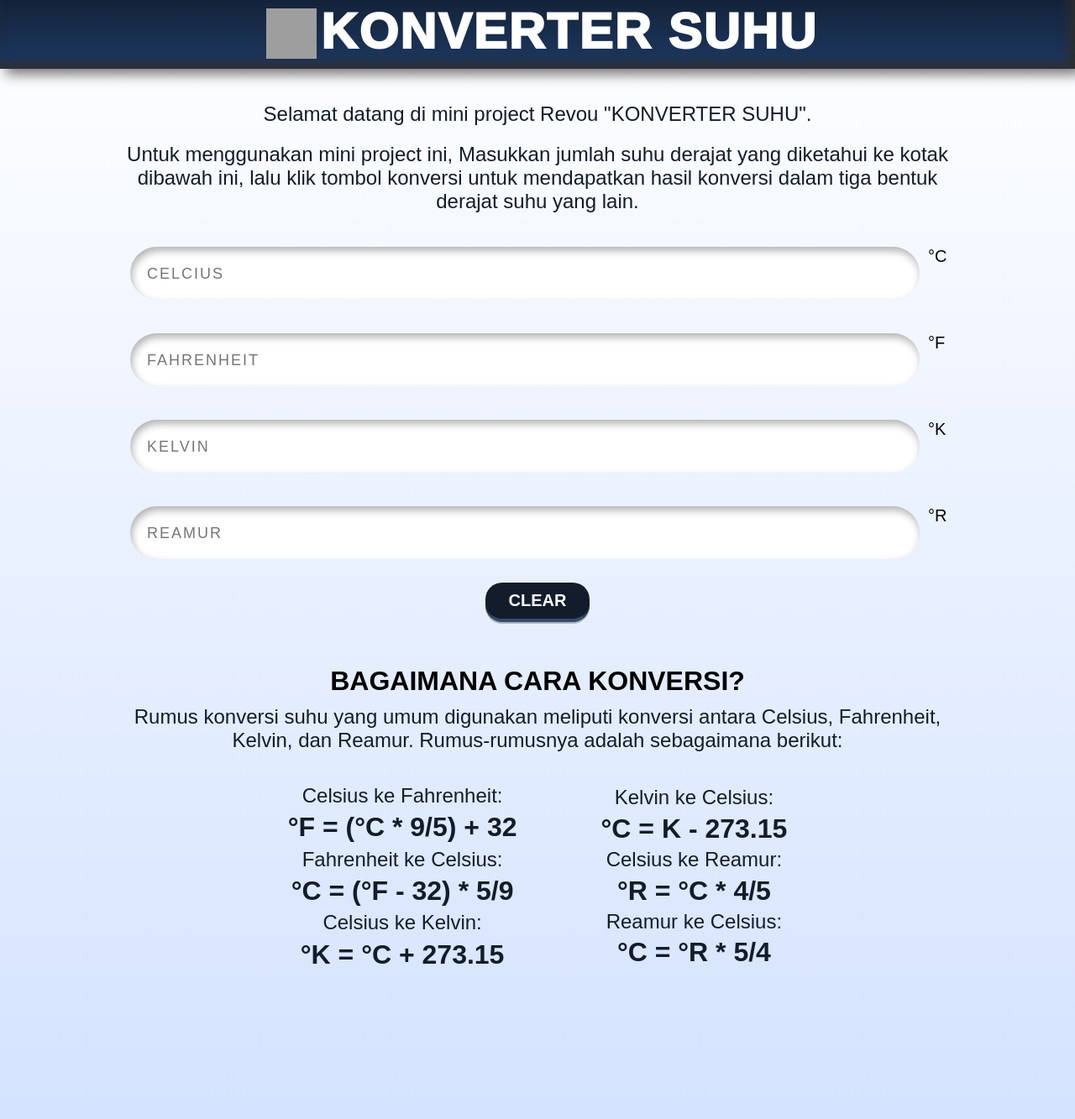
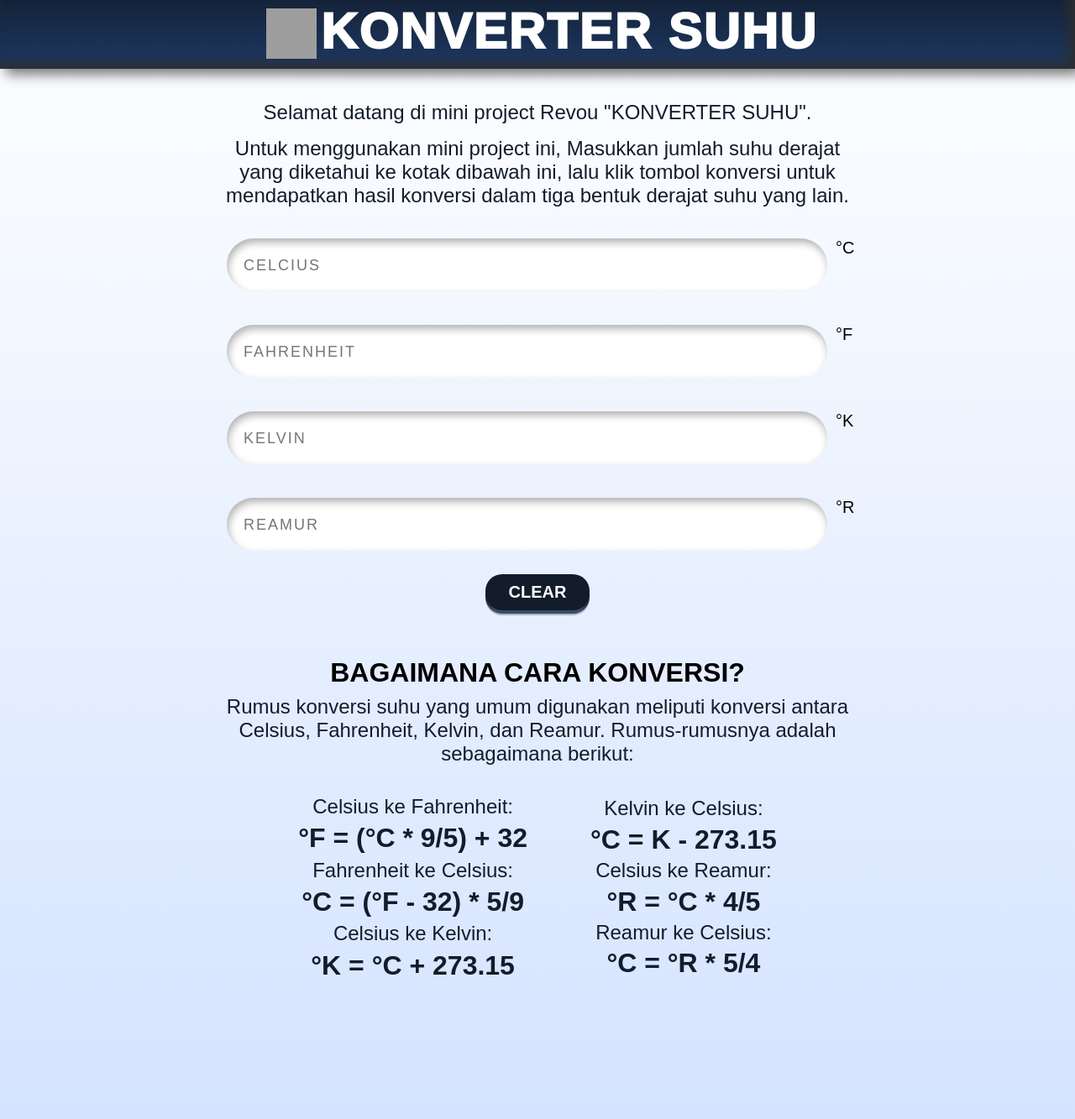
Before and after one commit to MasYaaz/Konverter-Suhu, a plain HTML site: page index.html in a window 1280 px wide. Shown: the part 27-1360 px from the top of the page at 84% size. Drawn offline with Linux system fonts and the light colour scheme; grey boxes are pictures that could not be loaded.

Commit message:
Versi Final

```diff
--- a/css/style.css
+++ b/css/style.css
@@ -61,11 +61,11 @@ main{
 .tulisan1{
   font-size: x-large;
   display: flex;
-  justify-content: left;
+  justify-content: center;
   text-align: center;
   padding-top: 1%;
   padding-bottom: 1%;
-  max-width: 1000px;
+  max-width: 750px;
   color: hsl(217, 42%, 12%);
 }
 /* ini tempat buat naruh textbox input */
@@ -74,7 +74,7 @@ main{
   flex-wrap: wrap;
   justify-content: left;
   margin-top: 10px;
-  max-width: 1000px;
+  max-width: 750px;
   flex-direction: column;
 }
 .row{
@@ -82,7 +82,7 @@ main{
   flex-wrap: wrap;
   justify-content: center;
   margin-top: 20px;
-  width: 1000px;
+  width: 750px;
   flex-direction: row;
 }
 .a{
@@ -219,7 +219,7 @@ main{
   flex-wrap: wrap;
   align-content: center;
   justify-content: center;
-  width: 1000px;
+  width: 750px;
   padding-top: 25px;
   padding-bottom: 150px ;
 }
```
